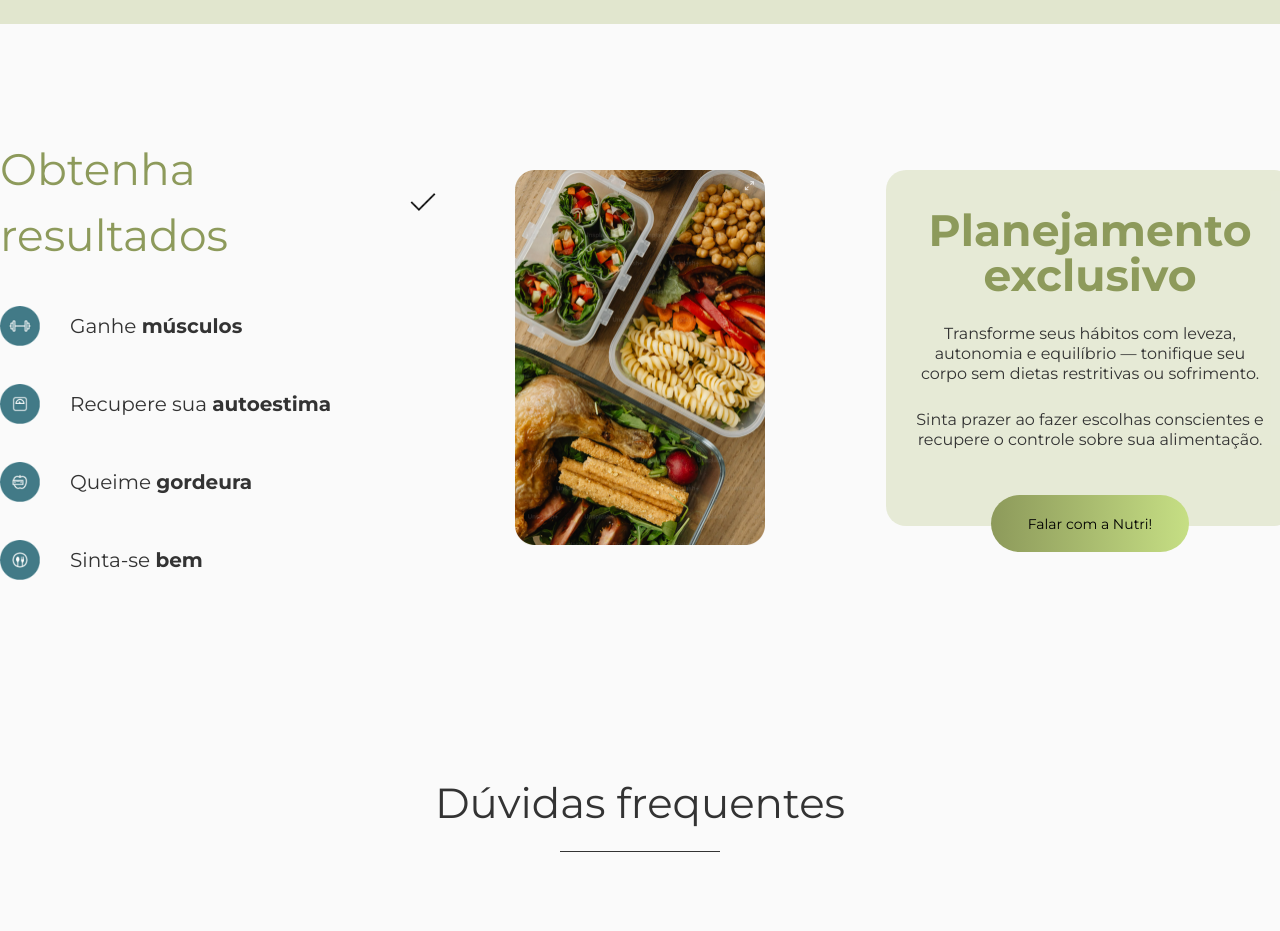
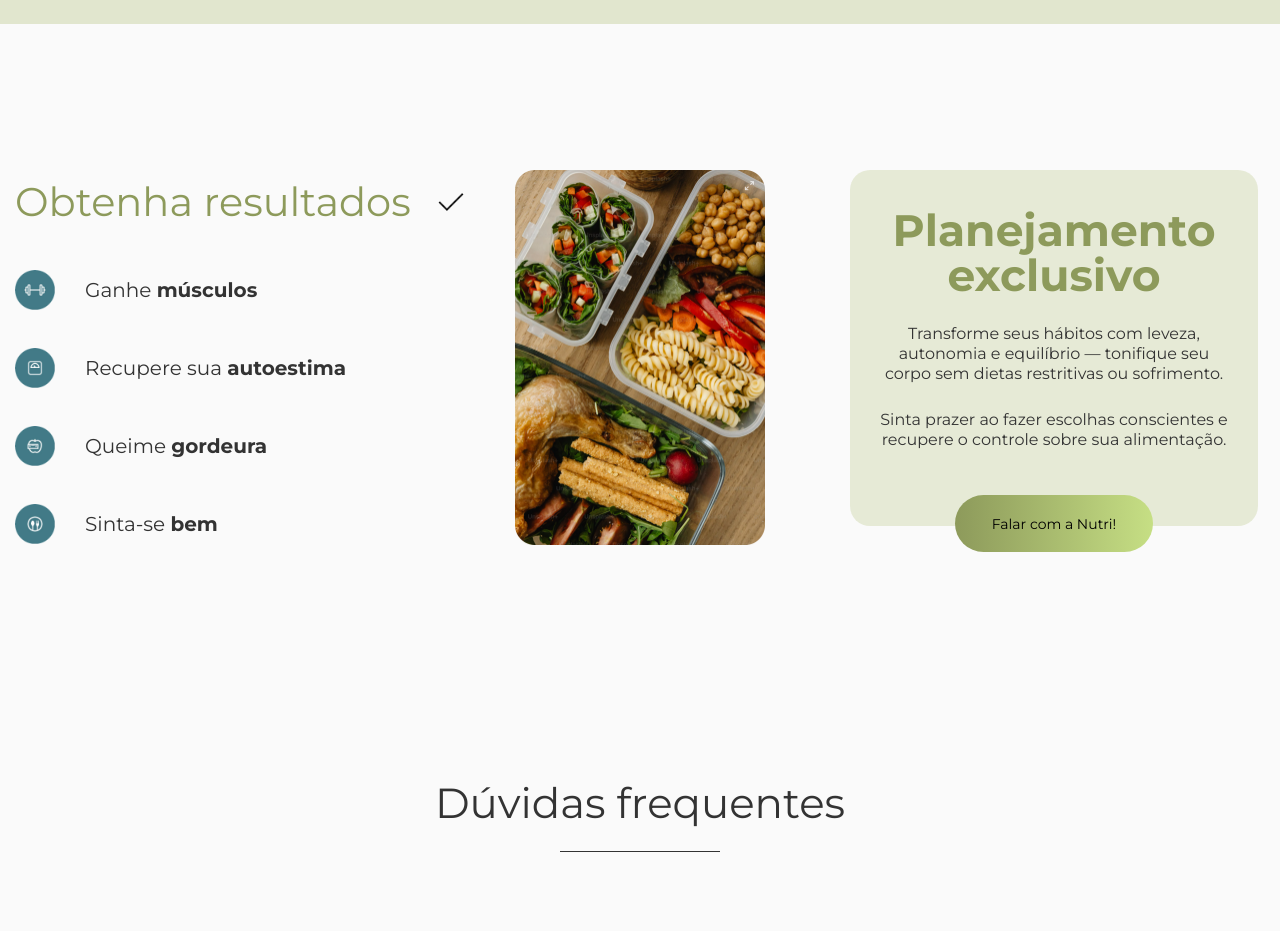
Before and after one commit to Lucas-PCN/NutritionLandingPage, a React (Vite) app: page / in a window 1280 px wide. Shown: the part 3620-4551 px from the top of the page. Built offline with nearby package versions, Linux system fonts and the light colour scheme.

Commit message:
Fix: corrige section TalkToMe

```diff
--- a/src/components/cards/desktop/ResultsDesktopCard.jsx
+++ b/src/components/cards/desktop/ResultsDesktopCard.jsx
@@ -6,10 +6,10 @@ import check from '../../../assets/icons/check.png';
 
 const ResultsDesktopCard = () => {
   return (
-    <div className="absolute w-1/2 left-0 flex justify-end pr-[197px]">
+    <div className="absolute w-1/2 left-0 flex justify-end pr-[120px]">
       <div className="flex flex-col gap-[38px] items-start w-[505px]">
         <div className="flex items-center gap-[20px]">
-          <h1 className="text-[44px] text-moss-green">
+          <h1 className="text-[40px] text-moss-green">
             Obtenha resultados
           </h1>
           <img src={check} alt="check icon" className="w-[40px] h-[40px]" />
--- a/src/components/cards/desktop/TalkToMeDesktopCard.jsx
+++ b/src/components/cards/desktop/TalkToMeDesktopCard.jsx
@@ -2,7 +2,7 @@ const TalkToMeDesktopCard = () => {
     const WHATSAPP_URL = "https://api.whatsapp.com/send/?phone=5534992003533&text&type=phone_number&app_absent=0&wame_ctl=1&fbclid=PAQ0xDSwK4Hn5leHRuA2FlbQIxMAABp3HMAo2E3bN5Gos8gzPUgzRdJc3yb1_l-HtAhlgaQzAr8PPEHx_B16lshomD_aem_57Dwdr8SyOW4yDWQ6b7flQ";
 
     return (
-      <div className="absolute w-1/2 right-0 flex items-start pl-[246px]">
+      <div className="absolute w-1/2 right-0 flex items-start pl-[210px]">
         <div className="relative w-[408px] h-[376px]">
           <div className="bg-beige/80 absolute top-0 rounded-[20px] w-[408px] h-[356px]">
             <div className="absolute text-center flex flex-col w-[356px] left-[26px] top-[38px] gap-[26px]">
```
